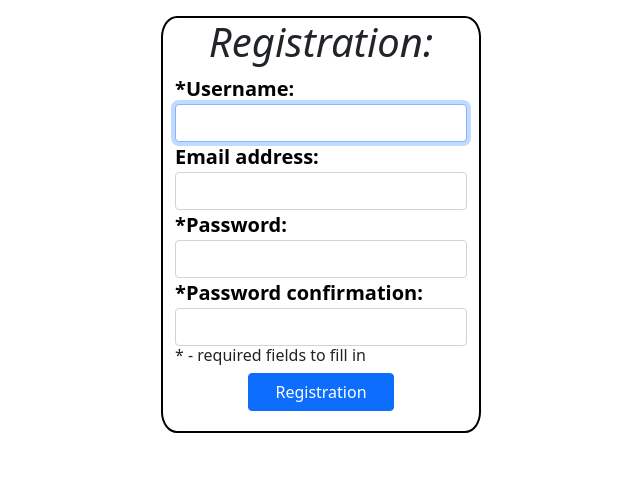
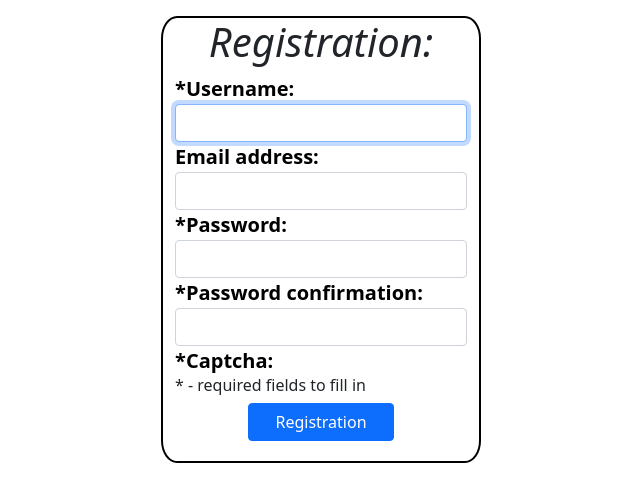
Before and after one commit to Kuleb1n/News_blog, a Django app: page /register/ in a window 1280 px wide. Shown: the part 72-574 px from the top of the page, without its empty margins (319-959 px from the left). Run offline with Django 4.2, Linux system fonts and the light colour scheme.

Commit message:
adding {{ form.captcha }}

```diff
--- a/news/templates/news/register.html
+++ b/news/templates/news/register.html
@@ -36,11 +36,13 @@
         <input type="password" name="password2" autocomplete="new-password" required="" id="id_password2"
                class="form-control">
         <div class="form-error">{{ form.password2.errors }}</div>
+        <label for="id_captcha_1">*Captcha:</label>
+        <div>{{ form.captcha }}</div>
+        <div class="form-error">{{ form.captcha.errors }}</div>
         <h3>* - required fields to fill in</h3>
         <div class="d-grid gap-2 col-6 mx-auto">
             <button type="submit" class="btn btn-primary ">Registration</button>
         </div>
-
     </form>
 </div>
 </body>
```
